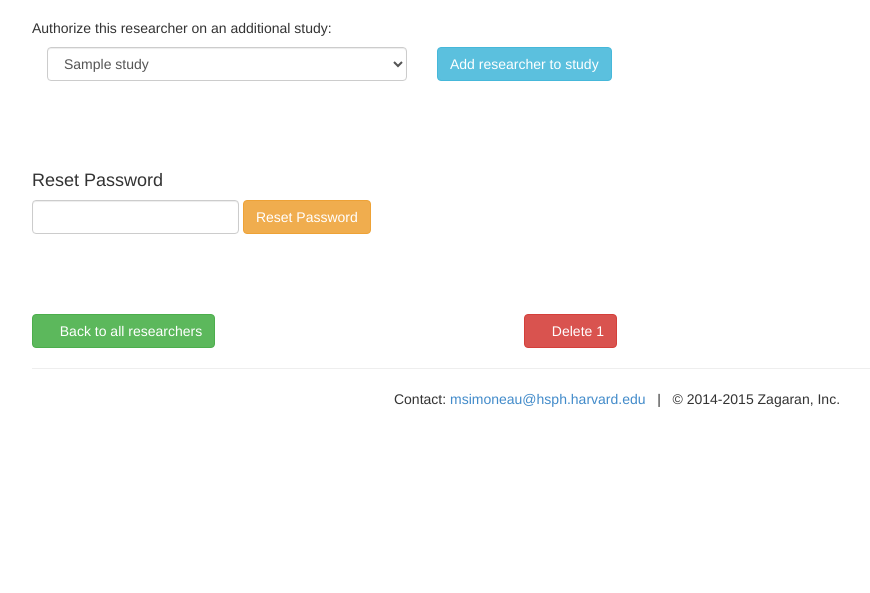
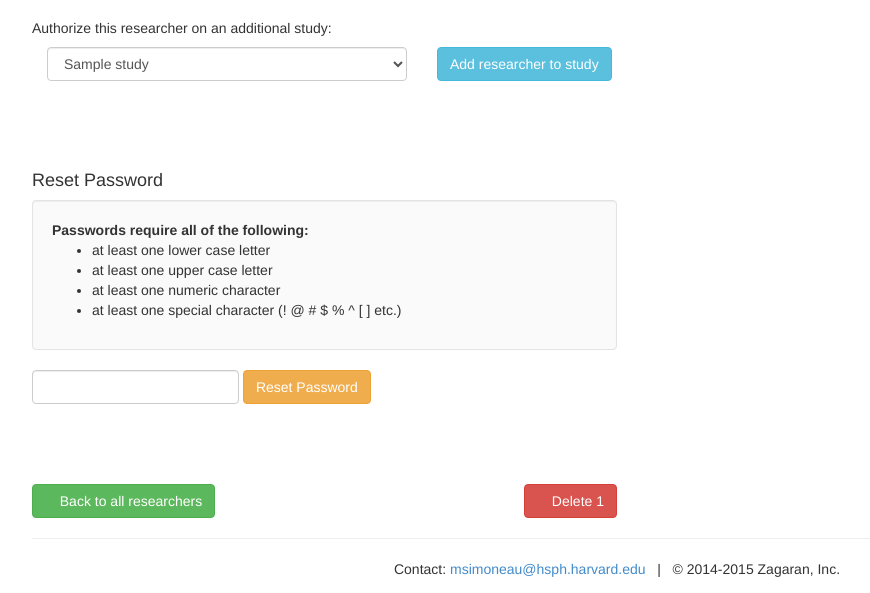
Before and after one commit to xuancong84/beiwe-backend, a Flask app: template frontend/templates/edit_admin.html in a window 1280 px wide. Shown: the part 207-800 px from the top of the page, without its empty margins (23-893 px from the left). Run offline with Flask 2, Linux system fonts and the light colour scheme; the template is opened without the code that fills it: most values are stand-ins (such as "Sample title", 1, 10 or a date in 2020); some libraries are stand-ins or nearby versions; some web fonts are replaced.

Commit message:
added rules to administrator reset, fixed indentation.

```diff
--- a/frontend/templates/edit_admin.html
+++ b/frontend/templates/edit_admin.html
@@ -47,6 +47,15 @@
 		{% if not admin_is_current_user %}
 		<div class="row">
 			<h4>Reset Password</h4>
+		    <div class="well">
+		        <b>Passwords require all of the following:</b>
+	            <ul class="list">
+	                <li class="list-item">at least one lower case letter</li>
+	                <li class="list-item">at least one upper case letter</li>
+	                <li class="list-item">at least one numeric character</li>
+	                <li class="list-item">at least one special character (! @ # $ % ^ [ ] etc.)</li>
+	            </ul>
+	        </div>
 			<form action="/set_researcher_password" method="post">
 	          	<div class="form-inline">
 	          		<input type="text" name="password" class="form-control">
```
Also changed, not shown: frontend/templates/manage_credentials.html (indentation only).
